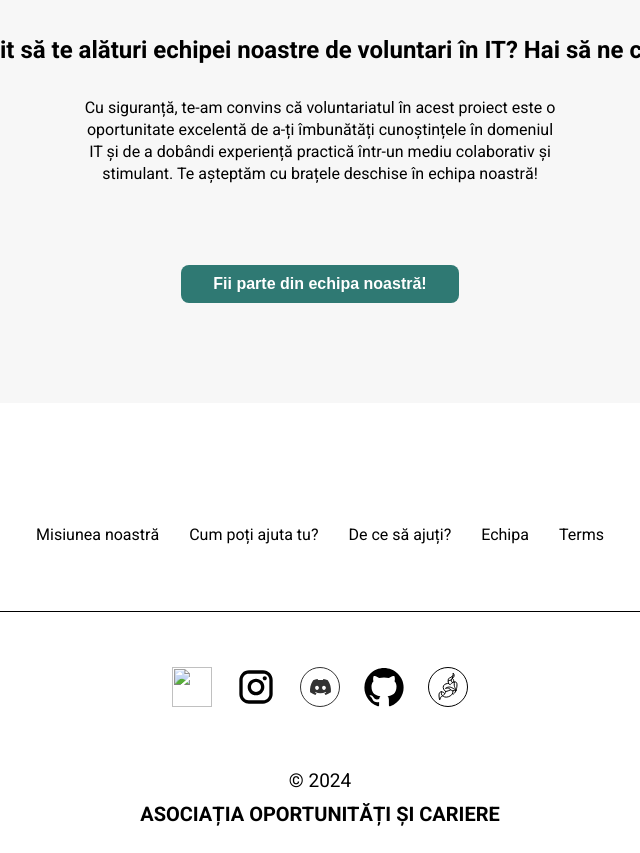
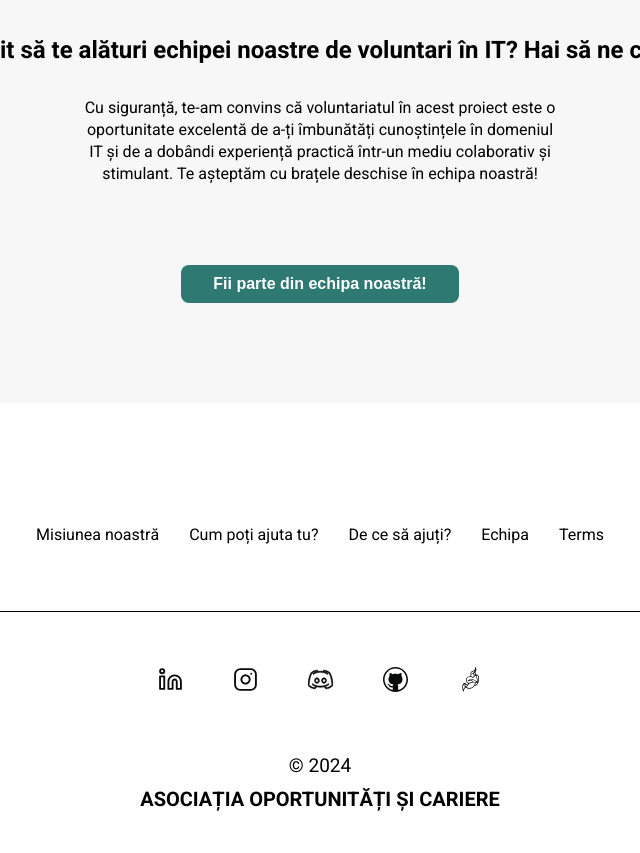
Before and after one commit to peviitor-ro/oportunitatisicariere, a website: page index.html in a window 1280 px wide. Shown: the part 5399-6252 px from the top of the page, without its empty margins (320-960 px from the left). Drawn offline with nearby package versions, Linux system fonts and the light colour scheme; files whose address does not match are found by name.

Commit message:
fix: changed footer social icons to ressemble peviitor.ro

```diff
--- a/index.html
+++ b/index.html
@@ -407,12 +407,12 @@
               href="https://www.linkedin.com/company/asociatia-oportunitati-si-cariere/"
               target="_blank"
             >
-              <img src="./assets/linkedin.svg" alt="" />
+              <img src="./assets/social-media-icons/linkedin_icon.svg" alt="" />
             </a>
           </li>
           <li>
             <a href="https://www.instagram.com/peviitor/" target="_blank">
-              <img src="./assets/instagram.svg" alt="" />
+              <img src="./assets/social-media-icons/instagram_icon.svg" alt="" />
             </a>
           </li>
           <li>
@@ -420,7 +420,7 @@
               href="https://www.google.com/url?q=https%3A%2F%2Fdiscord.com%2Finvite%2Ft2aEdmR52a&sa=D&sntz=1&usg=AOvVaw31SOmtotQthY_85s31EebD"
               target="_blank"
             >
-              <img src="./assets/discord.svg" alt="" />
+              <img src="./assets/social-media-icons/discord_icon.svg" alt="" />
             </a>
           </li>
           <li>
@@ -428,7 +428,7 @@
               href="https://github.com/peviitor-ro/oportunitatisicariere/issues"
               target="_blank"
             >
-              <img src="./assets/github.svg" alt="" />
+              <img src="./assets/social-media-icons/github_icon.svg" alt="" />
             </a>
           </li>
           <li>
@@ -436,7 +436,7 @@
               href="https://www.google.com/url?q=https%3A%2F%2Fmeet.jit.si%2FPEVIITOR.RO&sa=D&sntz=1&usg=AOvVaw2mMwaOEC-Kswf0qLQ0XXVz"
               target="_blank"
             >
-              <img src="./assets/jitsi.svg" alt="" />
+              <img src="./assets/social-media-icons/jitsi_icon.svg" alt="" />
             </a>
           </li>
         </ul>
--- a/style/style.scss
+++ b/style/style.scss
@@ -5,6 +5,7 @@
 
 /* Header Section */
 header {
+  color:red !important;
   display: flex;
   align-items: center;
   flex-direction: column;
```
Also changed, not shown: assets/social-media-icons/discord_icon.svg (added), assets/social-media-icons/github_icon.svg (added), assets/social-media-icons/instagram_icon.svg (added), assets/social-media-icons/jitsi_icon.svg (added), assets/social-media-icons/linkedin_icon.svg (added), style/style.css.
